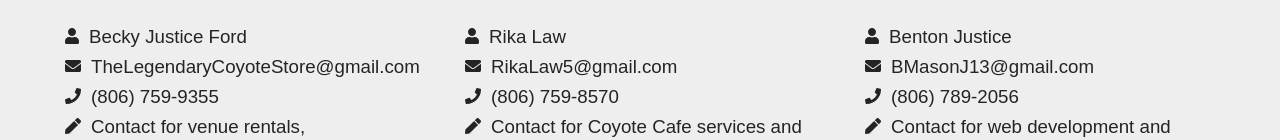
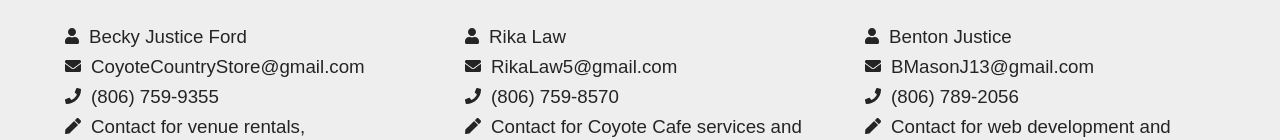
Before and after one commit to BMasonJ13/coyote-store-website, a React (Create React App) app: page /Contact in a window 1280 px wide. Shown: the part 382-522 px from the top of the page. Built offline with nearby package versions, Linux system fonts and the light colour scheme; a web font is replaced by a local one.

Commit message:
Add will banister add email

```diff
--- a/src/components/concert-card/concert-data.js
+++ b/src/components/concert-card/concert-data.js
@@ -80,8 +80,7 @@
         artistName: "Will Banister",
         date: "Jun. 18th",
         time: "8:00pm",
-        path: "www.facebook.com/events/399335528411265/?acontext=%7B%22event_action_history%22%3A[%7B%22surface%22%3A%22page%22%7D]%7D",
-        facebookLink: true
+        path: "www.outhousetickets.com/Event/m18992-Will_Banister/",
     },
     {
         image: RMcImage,
--- a/src/pages/contact.js
+++ b/src/pages/contact.js
@@ -20,7 +20,7 @@
                 image={Becky}
                 name="Becky Justice Ford"
                 description="Contact for venue rentals, sponsorships, advertising, booking, and annual table sales."
-                email="TheLegendaryCoyoteStore@gmail.com"
+                email="CoyoteCountryStore@gmail.com"
                 phone="(806) 759-9355"
                 />
                 <ContactCard
```
